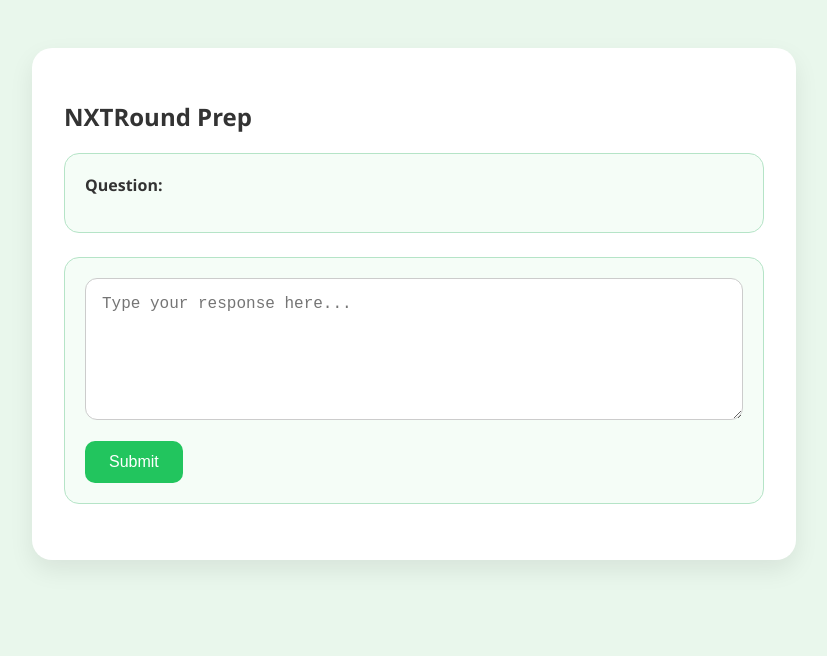
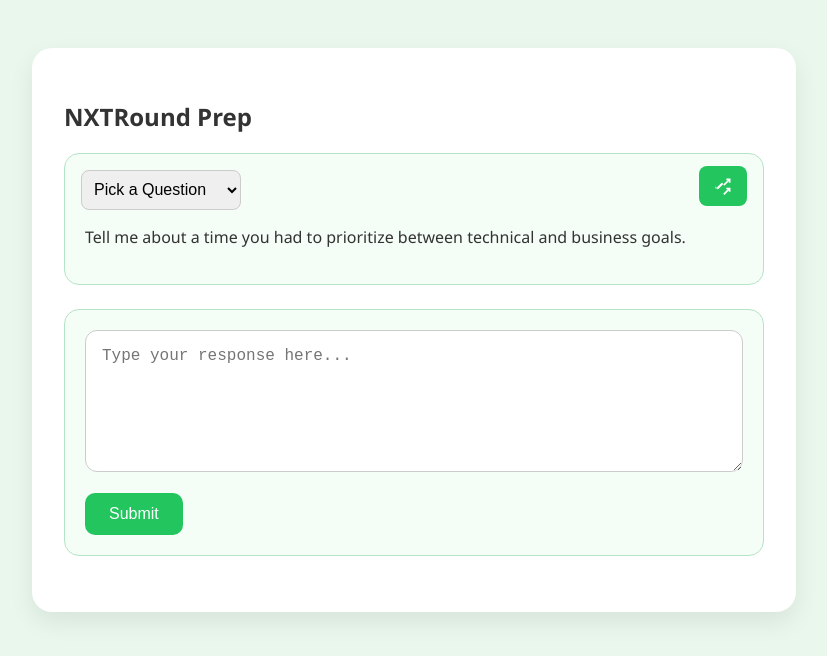
Before and after one commit to trobinson80/nxtround, a React (Create React App) app in the folder frontend/interview-ui/: page / in a window 1280 px wide. Shown: the top 656 px of the page, without its empty margins (226-1053 px from the left). Built offline with nearby package versions, Linux system fonts and the light colour scheme; no server answers.

Commit message:
reformatted quesiton box

```diff
--- a/frontend/interview-ui/src/components/InterviewForm.js
+++ b/frontend/interview-ui/src/components/InterviewForm.js
@@ -1,18 +1,17 @@
-import React, { useState, useEffect } from 'react';
-import axios from 'axios';
-import FeedbackDisplay from './FeedbackDisplay'; // Make sure this path is correct
+import React, { useState } from 'react';
+import FeedbackDisplay from './FeedbackDisplay';
+import QuestionDisplay from './QuestionDisplay';
+import questionsData from '../data/behavioral_questions.json';
+
+const allQuestions = questionsData.behavioral_questions;
+const getRandomQuestion = () =>
+  allQuestions[Math.floor(Math.random() * allQuestions.length)];
 
 function InterviewForm() {
-  const [question, setQuestion] = useState('');
+  const [question, setQuestion] = useState(getRandomQuestion()); // SET RANDOM QUESTION INITIALLY
   const [response, setResponse] = useState('');
   const [feedback, setFeedback] = useState(null);
   const [loading, setLoading] = useState(false);
-
-  useEffect(() => {
-    axios.get('http://localhost:5000/question')
-      .then(res => setQuestion(res.data.question))
-      .catch(err => console.error("Failed to fetch question", err));
-  }, []);
 
   const handleSubmit = async (e) => {
     e.preventDefault();
@@ -20,11 +19,13 @@ function InterviewForm() {
     setFeedback(null);
 
     try {
-      const res = await axios.post('http://localhost:5000/feedback', {
-        question,
-        response
+      const res = await fetch('http://localhost:5000/feedback', {
+        method: 'POST',
+        headers: { 'Content-Type': 'application/json' },
+        body: JSON.stringify({ question, response }),
       });
-      setFeedback(res.data); // Use full JSON object
+      const data = await res.json();
+      setFeedback(data);
     } catch (err) {
       setFeedback({ feedback: 'Error getting feedback.' });
     } finally {
@@ -36,10 +37,7 @@ function InterviewForm() {
     <div className="container">
       <h2>NXTRound Prep</h2>
 
-      <div className="box">
-        <strong>Question:</strong>
-        <p>{question}</p>
-      </div>
+      <QuestionDisplay question={question} onChange={setQuestion} />
 
       <form onSubmit={handleSubmit}>
         <div className="box">
@@ -53,7 +51,6 @@ function InterviewForm() {
           <button type="submit" disabled={loading}>
             {loading ? 'Evaluating...' : 'Submit'}
           </button>
-
           {loading && <div className="spinner"></div>}
         </div>
       </form>
--- a/frontend/interview-ui/src/components/QuestionDisplay.js
+++ b/frontend/interview-ui/src/components/QuestionDisplay.js
@@ -1,10 +1,100 @@
-function QuestionDisplay({ question }) {
-    return (
-      <div>
-        <h2>Behavioral Interview Question</h2>
-        <p>{question}</p>
+import React, { useState } from 'react';
+import questionsData from '../data/behavioral_questions.json';
+
+function QuestionDisplay({ question, onChange }) {
+  const questions = questionsData.behavioral_questions;
+  const [selected, setSelected] = useState(question || '');
+
+  const handleSelectChange = (e) => {
+    const chosen = e.target.value;
+    setSelected(chosen);
+    onChange(chosen);
+  };
+
+  const handleRandomClick = () => {
+    const random = questions[Math.floor(Math.random() * questions.length)];
+    setSelected(random);
+    onChange(random);
+  };
+
+  return (
+    <div className="box" style={{ paddingTop: '3.5rem', position: 'relative' }}>
+      {/* Top-left dropdown */}
+      <div
+        style={{
+          position: 'absolute',
+          top: '1rem',
+          left: '1rem',
+        }}
+      >
+        <select
+          value=""
+          onChange={handleSelectChange}
+          style={{
+            width: '160px',
+            height: '40px',
+            padding: '0 0.5rem',
+            borderRadius: '8px',
+            border: '1px solid #ccc',
+            fontSize: '1rem',
+            lineHeight: '40px',
+            boxSizing: 'border-box',
+            appearance: 'auto',
+          }}
+        >
+          <option value="" disabled hidden>
+            Pick a Question
+          </option>
+          {questions.map((q, i) => (
+            <option key={i} value={q}>
+              {q}
+            </option>
+          ))}
+        </select>
       </div>
-    );
-  }
 
-  export default QuestionDisplay;
+      {/* Top-right random button (20px higher) */}
+      <div
+        style={{
+          position: 'absolute',
+          top: '-0.25rem', // moved up ~20px
+          right: '1rem',
+        }}
+      >
+        <button
+          onClick={handleRandomClick}
+          style={{
+            width: '48px',
+            height: '40px',
+            backgroundColor: '#22c55e',
+            border: 'none',
+            borderRadius: '8px',
+            display: 'flex',
+            alignItems: 'center',
+            justifyContent: 'center',
+            cursor: 'pointer',
+            padding: 0,
+            lineHeight: '1',
+            boxSizing: 'border-box',
+          }}
+          aria-label="Pick a random question"
+        >
+          <svg
+            xmlns="http://www.w3.org/2000/svg"
+            viewBox="0 0 24 24"
+            width="20"
+            height="20"
+            fill="white"
+          >
+            <path d="M16 3h5v5h-2V6.41l-5.3 5.3-1.4-1.42L17.59 5H16V3zm-5 5.17 1.41 1.41-6.59 6.59L3 12.41V15h2v-1.59l5-5zM21 19v-5h-5v2h1.59l-5.3 5.3 1.41 1.41L19 17.41V19h2z" />
+          </svg>
+        </button>
+      </div>
+
+      {/* Selected question display */}
+      {selected && <p>{selected}</p>}
+    </div>
+  );
+}
+
+export default QuestionDisplay;
--- /dev/null
+++ b/frontend/interview-ui/src/data/behavioral_questions.json
@@ -0,0 +1,44 @@
+{
+  "behavioral_questions": [
+    "Tell me about a time you had to work with a difficult teammate.",
+    "Tell me about a time you made a mistake at work. How did you handle it?",
+    "Tell me about a time you disagreed with a decision made by your manager.",
+    "Tell me about a time you had to learn something quickly to complete a task.",
+    "Tell me about a time you received critical feedback. How did you respond?",
+    "Tell me about a time you had to debug a difficult issue.",
+    "Tell me about a time when you had to balance multiple priorities.",
+    "Tell me about a time you worked on a team project. What role did you play?",
+    "Tell me about a time you failed to meet a deadline.",
+    "Tell me about a time when you had to deal with an unexpected challenge.",
+    "Tell me about a time you had to make a trade-off between code quality and speed.",
+    "Tell me about a time you had to communicate a complex technical concept to a non-technical audience.",
+    "Tell me about a time you had to refactor legacy code.",
+    "Tell me about a time you had to make a tough technical decision with limited data.",
+    "Tell me about a time you took initiative on a project.",
+    "Tell me about a time you mentored a teammate or junior engineer.",
+    "Tell me about a time when a project didn\u2019t go as planned. What did you do?",
+    "Tell me about a time you contributed to improving team processes.",
+    "Tell me about a time you collaborated with cross-functional teams.",
+    "Tell me about a time you had to say no to a stakeholder.",
+    "Tell me about a time when your code caused a production issue.",
+    "Tell me about a time you improved system performance.",
+    "Tell me about a time you had to manage technical debt.",
+    "Tell me about a time you built something from scratch.",
+    "Tell me about a time you disagreed with an architectural decision.",
+    "Tell me about a time you had to handle an on-call incident.",
+    "Tell me about a time you had to prioritize between technical and business goals.",
+    "Tell me about a time you had to deal with scope creep.",
+    "Tell me about a time you challenged the status quo on your team.",
+    "Tell me about a time you exceeded expectations on a project.",
+    "Tell me about a time you missed something in a code review.",
+    "Tell me about a time you automated a repetitive task.",
+    "Tell me about a time you worked under tight deadlines.",
+    "Tell me about a time your team depended on you.",
+    "Tell me about a time you had to compromise on your solution.",
+    "Tell me about a time you made a significant impact on a project.",
+    "Tell me about a time you discovered a major issue late in the development cycle.",
+    "Tell me about a time you had to adapt to a new technology quickly.",
+    "Tell me about a time you got stuck on a problem and how you resolved it.",
+    "Tell me about a time you helped unblock someone else."
+  ]
+}
```
